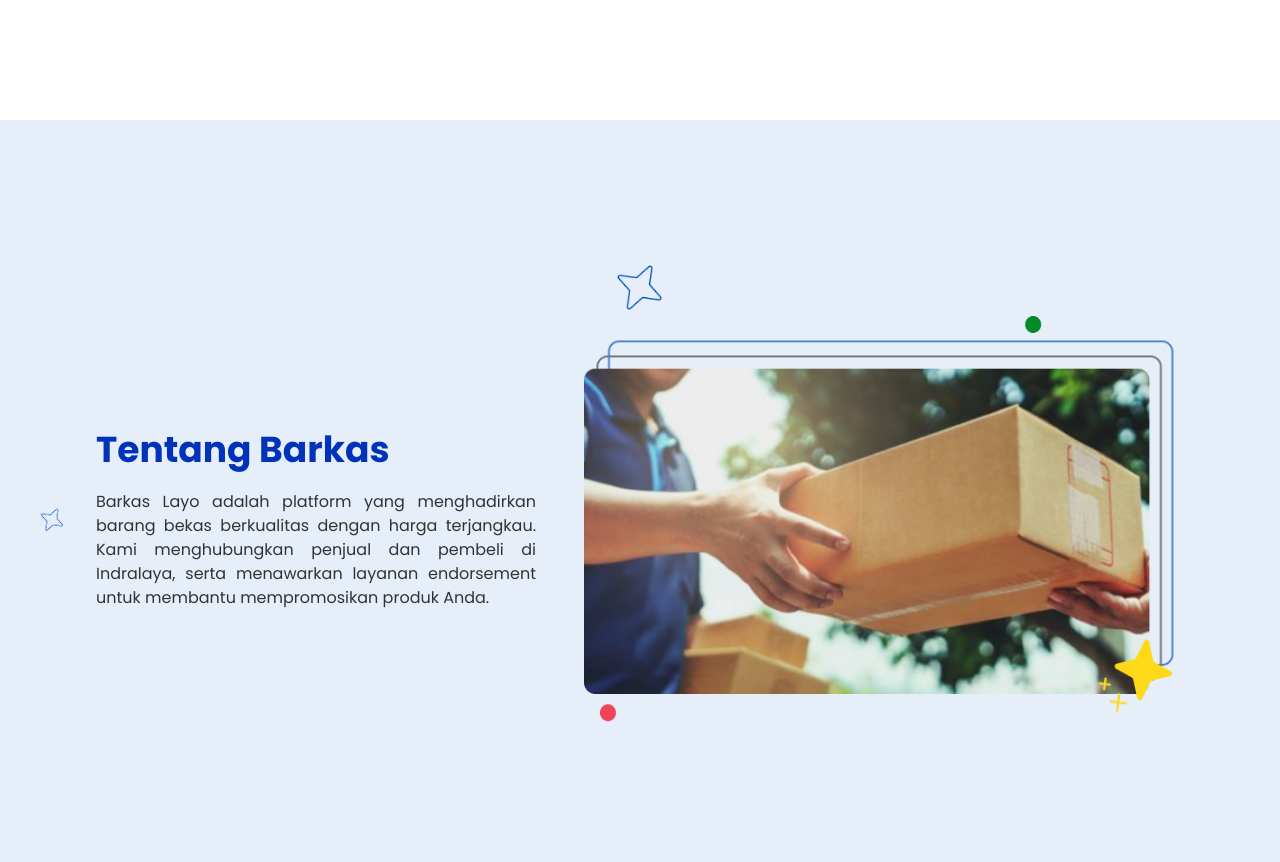
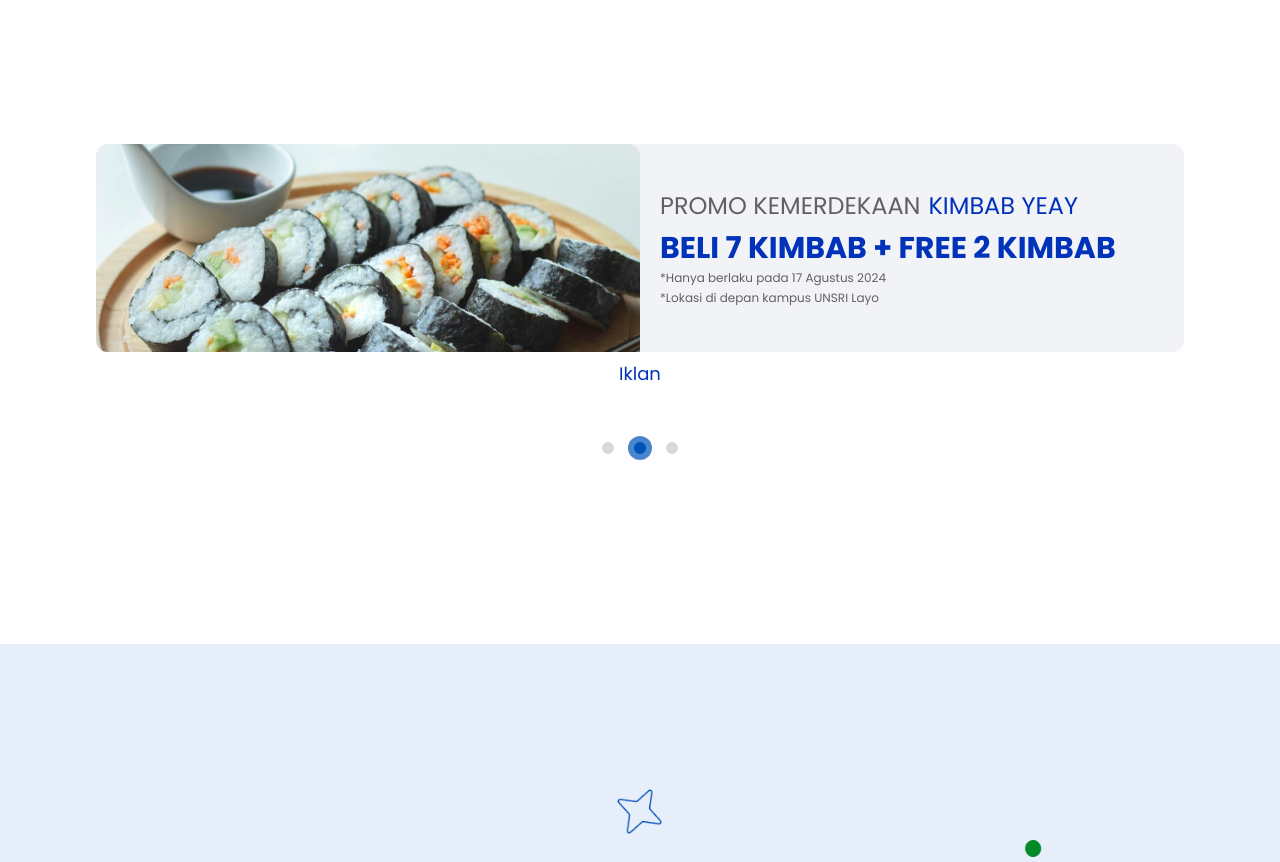
Before and after one commit to mhasaero/Barkas_Layo_WebDev_Techpo_2024, a Next.js app: page / in a window 1280 px wide. Shown: the part 1800-2662 px from the top of the page. Built offline with nearby package versions, Linux system fonts and the light colour scheme.

Commit message:
feat(root): add ads banner section

```diff
--- a/app/(root)/(routes)/page.tsx
+++ b/app/(root)/(routes)/page.tsx
@@ -6,6 +6,7 @@
 import Footer from "@/components/Footer";
 import Hero from "@/components/Root/Hero";
 import About from "@/components/Root/About";
+import AdsBanner from "@/components/Root/AdsBanner";
 
 export default function Page() {
   return (
@@ -14,6 +15,7 @@
       <main className="flex flex-col gap-40">
         <Hero />
         <Category />
+        <AdsBanner/>
         <About />
         <Review />
         <Gallery />
--- a/app/globals.css
+++ b/app/globals.css
@@ -9,6 +9,7 @@
     --card: 228, 26.32%, 96.27%;
     --card-foreground: 222.2 84% 4.9%;
     --yellow: 50 99% 54%;
+    --blue-lighter: 228 26% 96%;
     --popover: 0 0% 100%;
     --popover-foreground: 222.2 84% 4.9%;
     --primary: 223.87, 100%, 36.47%;
--- /dev/null
+++ b/components/Root/AdsBanner.tsx
@@ -0,0 +1,165 @@
+"use client";
+
+import React, { useEffect, useRef, useState } from "react";
+import {
+  Carousel,
+  CarouselApi,
+  CarouselContent,
+  CarouselItem,
+} from "../ui/carousel";
+import Autoplay from "embla-carousel-autoplay";
+
+export default function AdsBanner() {
+  const [api, setApi] = useState<CarouselApi>();
+  const [current, setCurrent] = useState(0);
+  const [count, setCount] = useState(0);
+
+  useEffect(() => {
+    if (!api) {
+      return;
+    }
+
+    setCount(api.scrollSnapList().length);
+    setCurrent(api.selectedScrollSnap() + 1);
+
+    api.on("select", () => {
+      setCurrent(api.selectedScrollSnap() + 1);
+    });
+  }, [api]);
+
+  const plugin = useRef(Autoplay({ delay: 4000, stopOnInteraction: true }));
+
+  return (
+    <section id="ads" className="">
+      <div className="flex items-center">
+        <div className="flex w-full flex-col gap-10 px-4 py-4 md:px-12 md:py-6 lg:px-16 xl:px-24">
+          <Carousel
+            setApi={setApi}
+            plugins={[plugin.current]}
+            onMouseEnter={plugin.current.stop}
+            onMouseLeave={plugin.current.reset}
+          >
+            <CarouselContent>
+              <CarouselItem>
+                <div>
+                  <div className="h-[50vh] lg:h-44 xl:h-52 w-full rounded-xl bg-lighterBlue">
+                    <div className="flex flex-col lg:flex-row h-full w-full">
+                      <div className="h-full w-full lg:w-1/2">
+                        <div className="h-full w-full rounded-t-xl lg:rounded-l-xl bg-[url('/images/kimbab-banner.png')] bg-cover bg-center"></div>
+                      </div>
+                      <div className="h-44 lg:h-full w-full lg:w-1/2 py-5 lg:py-0 px-5 flex flex-col  lg:justify-center gap-2">
+                        <div className="flex gap-2">
+                          <h1 className="text-sm md:text-base lg:text-xl xl:text-2xl text-muted-foreground">
+                            PROMO KEMERDEKAAN
+                          </h1>
+                          <h1 className="text-sm md:text-base lg:text-xl xl:text-2xl text-primary">KIMBAB YEAY</h1>
+                        </div>
+                        <div className="flex flex-col gap-1">
+                          <h1 className="text-xl lg:text-2xl xl:text-3xl font-bold text-primary">
+                            BELI 7 KIMBAB + FREE 2 KIMBAB
+                          </h1>
+                          <p className="text-xs text-muted-foreground">
+                            *Hanya berlaku pada 17 Agustus 2024
+                          </p>
+                          <p className="text-xs text-muted-foreground">
+                            *Lokasi di depan kampus UNSRI Layo
+                          </p>
+                        </div>
+                      </div>
+                    </div>
+                  </div>
+                  <p className="my-2 text-center text-base lg:text-lg text-primary">
+                    Iklan
+                  </p>
+                </div>
+              </CarouselItem>
+              <CarouselItem>
+                <div>
+                  <div className="h-[50vh] lg:h-44 xl:h-52 w-full rounded-xl bg-lighterBlue">
+                    <div className="flex flex-col lg:flex-row h-full w-full">
+                      <div className="h-full w-full lg:w-1/2">
+                        <div className="h-full w-full rounded-t-xl lg:rounded-l-xl bg-[url('/images/kimbab-banner.png')] bg-cover bg-center"></div>
+                      </div>
+                      <div className="h-44 lg:h-full w-full lg:w-1/2 py-5 lg:py-0 px-5 flex flex-col  lg:justify-center gap-2">
+                        <div className="flex gap-2">
+                          <h1 className="text-sm md:text-base lg:text-xl xl:text-2xl text-muted-foreground">
+                            PROMO KEMERDEKAAN
+                          </h1>
+                          <h1 className="text-sm md:text-base lg:text-xl xl:text-2xl text-primary">KIMBAB YEAY</h1>
+                        </div>
+                        <div className="flex flex-col gap-1">
+                          <h1 className="text-xl lg:text-2xl xl:text-3xl font-bold text-primary">
+                            BELI 7 KIMBAB + FREE 2 KIMBAB
+                          </h1>
+                          <p className="text-xs text-muted-foreground">
+                            *Hanya berlaku pada 17 Agustus 2024
+                          </p>
+                          <p className="text-xs text-muted-foreground">
+                            *Lokasi di depan kampus UNSRI Layo
+                          </p>
+                        </div>
+                      </div>
+                    </div>
+                  </div>
+                  <p className="my-2 text-center text-base lg:text-lg text-primary">
+                    Iklan
+                  </p>
+                </div>
+              </CarouselItem>
+              <CarouselItem>
+                <div>
+                  <div className="h-[50vh] lg:h-44 xl:h-52 w-full rounded-xl bg-lighterBlue">
+                    <div className="flex flex-col lg:flex-row h-full w-full">
+                      <div className="h-full w-full lg:w-1/2">
+                        <div className="h-full w-full rounded-t-xl lg:rounded-l-xl bg-[url('/images/kimbab-banner.png')] bg-cover bg-center"></div>
+                      </div>
+                      <div className="h-44 lg:h-full w-full lg:w-1/2 py-5 lg:py-0 px-5 flex flex-col  lg:justify-center gap-2">
+                        <div className="flex gap-2">
+                          <h1 className="text-sm md:text-base lg:text-xl xl:text-2xl text-muted-foreground">
+                            PROMO KEMERDEKAAN
+                          </h1>
+                          <h1 className="text-sm md:text-base lg:text-xl xl:text-2xl text-primary">KIMBAB YEAY</h1>
+                        </div>
+                        <div className="flex flex-col gap-1">
+                          <h1 className="text-xl lg:text-2xl xl:text-3xl font-bold text-primary">
+                            BELI 7 KIMBAB + FREE 2 KIMBAB
+                          </h1>
+                          <p className="text-xs text-muted-foreground">
+                            *Hanya berlaku pada 17 Agustus 2024
+                          </p>
+                          <p className="text-xs text-muted-foreground">
+                            *Lokasi di depan kampus UNSRI Layo
+                          </p>
+                        </div>
+                      </div>
+                    </div>
+                  </div>
+                  <p className="my-2 text-center text-base lg:text-lg text-primary">
+                    Iklan
+                  </p>
+                </div>
+              </CarouselItem>
+            </CarouselContent>
+          </Carousel>
+
+          <div className="flex items-center justify-center gap-2">
+            {Array.from({ length: count }).map((_, index) => (
+              <div
+                key={index}
+                className={`relative h-6 w-6 rounded-full ${index + 1 === current ? "bg-[#0051BA] bg-opacity-70" : "bg-background"}`}
+              >
+                <div
+                  key={index}
+                  className={`absolute right-1/4 top-1/4 h-3 w-3 cursor-pointer rounded-full ${
+                    index + 1 === current ? "bg-[#0051BA]" : "bg-[#D8D8D8]"
+                  }`}
+                  onClick={() => api && api.scrollTo(index)}
+                ></div>
+              </div>
+            ))}
+          </div>
+        </div>
+      </div>
+    </section>
+  );
+}
--- a/tailwind.config.ts
+++ b/tailwind.config.ts
@@ -56,6 +56,9 @@
         yellow: {
           DEFAULT: "hsl(var(--yellow))",
         },
+        lighterBlue: {
+          DEFAULT: "hsl(var(--blue-lighter))",
+        },
       },
       borderRadius: {
         lg: "var(--radius)",
```
Also changed, not shown: public/images/kimbab-banner.png (added).
